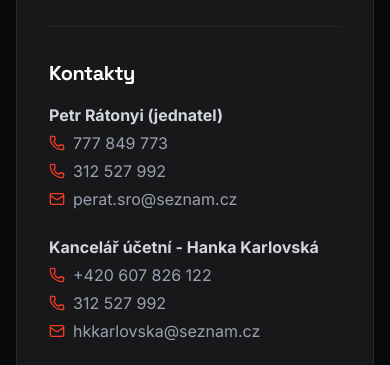
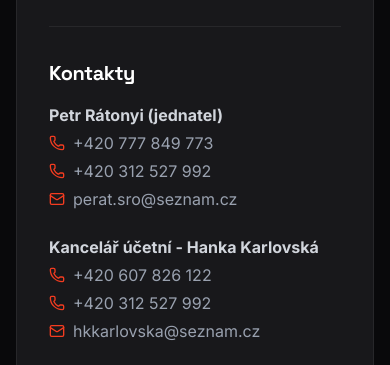
Before and after one commit to MarabuHraje/ratonyi, a React (Vite) app: page /kontakt in a window 390 px wide. Shown: the part 1060-1425 px from the top of the page. Built offline with nearby package versions, Linux system fonts and the light colour scheme.

Commit message:
fix: Add country code to contact phone numbers
Appends the "+420" country code to the phone numbers displayed on the contact page. This improves clarity and usability for international users.

```diff
--- a/src/pages/Contact.tsx
+++ b/src/pages/Contact.tsx
@@ -52,15 +52,15 @@ export default function Contact() {
 
                  <div className="mb-6">
                    <p className="text-gray-300 font-bold mb-1">Petr Rátonyi (jednatel)</p>
-                   <p className="text-gray-400 flex items-center gap-2"><Phone className="w-4 h-4 text-primary"/> <a href="tel:+420777849773" className="hover:text-primary transition-colors">777 849 773</a></p>
-                   <p className="text-gray-400 flex items-center gap-2 mt-1"><Phone className="w-4 h-4 text-primary"/> <a href="tel:+420312527992" className="hover:text-primary transition-colors">312 527 992</a></p>
+                   <p className="text-gray-400 flex items-center gap-2"><Phone className="w-4 h-4 text-primary"/> <a href="tel:+420777849773" className="hover:text-primary transition-colors">+420 777 849 773</a></p>
+                   <p className="text-gray-400 flex items-center gap-2 mt-1"><Phone className="w-4 h-4 text-primary"/> <a href="tel:+420312527992" className="hover:text-primary transition-colors">+420 312 527 992</a></p>
                    <p className="text-gray-400 flex items-center gap-2 mt-1"><Mail className="w-4 h-4 text-primary"/> <a href="mailto:perat.sro@seznam.cz" className="hover:text-primary transition-colors">perat.sro@seznam.cz</a></p>
                  </div>
 
                  <div className="mb-6">
                    <p className="text-gray-300 font-bold mb-1">Kancelář účetní - Hanka Karlovská</p>
                    <p className="text-gray-400 flex items-center gap-2"><Phone className="w-4 h-4 text-primary"/> <a href="tel:+420607826122" className="hover:text-primary transition-colors">+420 607 826 122</a></p>
-                   <p className="text-gray-400 flex items-center gap-2 mt-1"><Phone className="w-4 h-4 text-primary"/> <a href="tel:+420312527992" className="hover:text-primary transition-colors">312 527 992</a></p>
+                   <p className="text-gray-400 flex items-center gap-2 mt-1"><Phone className="w-4 h-4 text-primary"/> <a href="tel:+420312527992" className="hover:text-primary transition-colors">+420 312 527 992</a></p>
                    <p className="text-gray-400 flex items-center gap-2 mt-1"><Mail className="w-4 h-4 text-primary"/> <a href="mailto:hkkarlovska@seznam.cz" className="hover:text-primary transition-colors break-all">hkkarlovska@seznam.cz</a></p>
                  </div>
 
```
